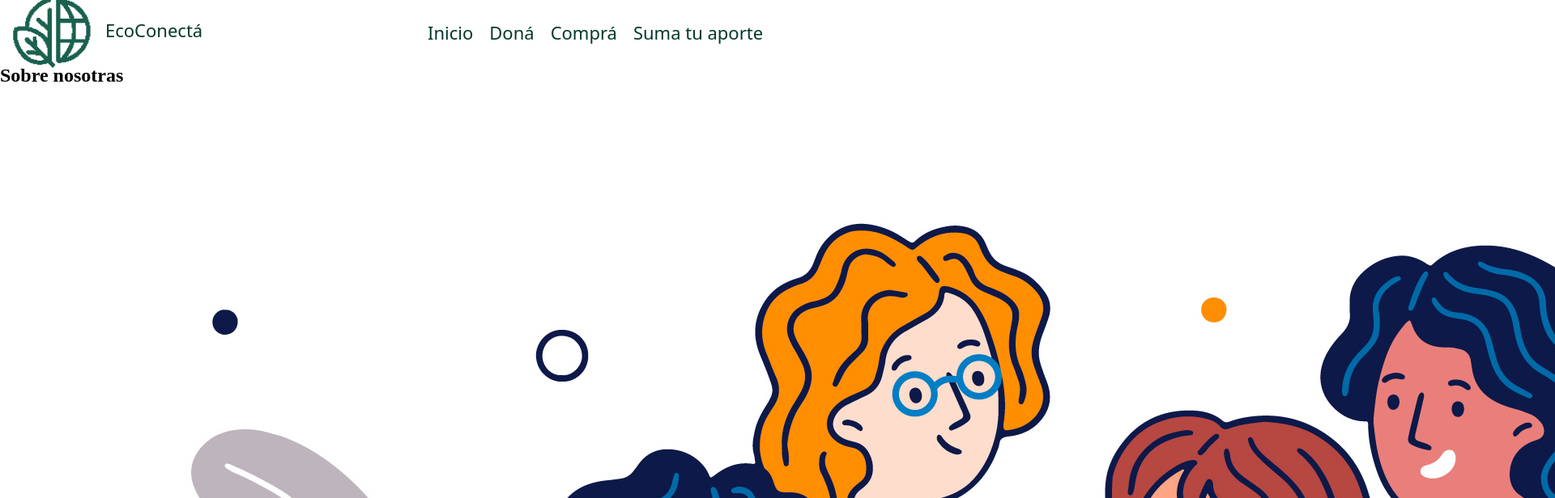
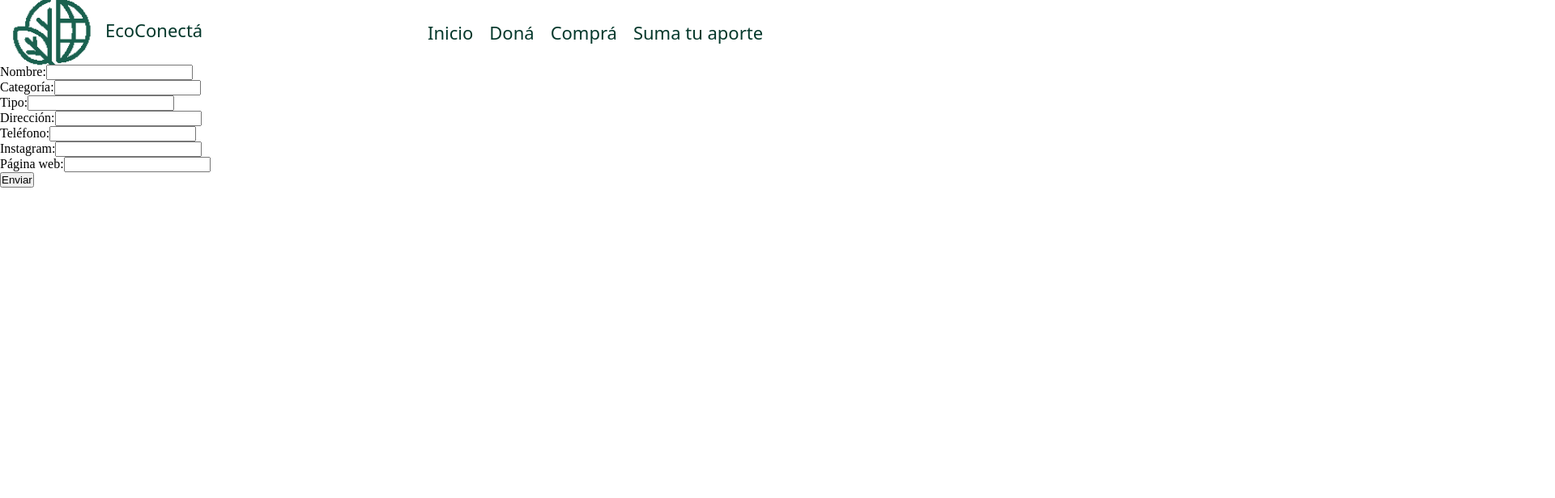
Before and after one commit to AgusPedernera/EcoConecta-full, a React (Vite) app in the folder EcoConecta-Front/client/: page /nosotros in a window 1280 px wide. Shown: the top 616 px of the page at 81% size, 1920 px wide, since content can reach past the window. Built offline with nearby package versions, Linux system fonts and the light colour scheme.

Commit message:
seguimos con la conexion frontend y backend

```diff
--- a/EcoConecta-Front/client/src/components/Card.jsx
+++ b/EcoConecta-Front/client/src/components/Card.jsx
@@ -1,5 +1,4 @@
 import React from 'react'
-import { NavLink } from 'react-router-dom'
 
 
 const Card = (props) => {
@@ -10,7 +9,7 @@ const Card = (props) => {
         <div>
             <article >
                 <img src={props.foto} className="snap" />
-                <NavLink to={props.direccion}>{props.h2}</NavLink>
+                <a href={props.direccion}>{props.h2}</a>
 
             </article>
         </div>
--- a/EcoConecta-Front/client/src/pages/Nosotros.jsx
+++ b/EcoConecta-Front/client/src/pages/Nosotros.jsx
@@ -1,4 +1,4 @@
-import React from 'react'
+import React, { useState } from 'react'
 import NavBar from '../components/NavBar'
 
 const Nosotros = () => {
@@ -17,45 +17,83 @@ const Nosotros = () => {
         }
     }
 
+
+
+
+
+    const [formData, setFormData] = useState({
+        nombre: '',
+        categoria: '',
+        tipo: '',
+        direccion: '',
+        telefono: '',
+        instagram: '',
+        paginaWeb: '',
+    });
+
+    const handleChange = (e) => {
+        const { name, value } = e.target;
+        setFormData({
+        ...formData,
+        [name]: value,
+        });
+    };
+
+    const handleSubmit = (e) => {
+        e.preventDefault();
+        // Aquí puedes manejar la lógica de envío o almacenamiento de los datos
+        console.log(formData);
+        // También puedes enviar los datos a un servidor o realizar otras acciones según tus necesidades
+    };
     return (
-        <div>
-            <NavBar />
-            <div id="form">
-                <article id="p-1">
-                    <h2>Sobre nosotras</h2>
-                    <img src="img/cinco.jpg" alt="" />
-                    <p>Hola! Somos un grupo de mujeres aprendiendo Programación Web Full Stack con la Fundación Pescar. Estamos desarrollando una plataforma que conecta organizaciones que aceptan donaciones en Córdoba con personas generosas y emprendedores sostenibles con aquellos que buscan consumir de manera amigable con el medio ambiente. ¡Queremos conocer todas las propuestas en Córdoba para asegurarnos de incluir a todos! ¡Ayúdanos compartiendo información valiosa para nuestra página web!</p>
-                </article>
-                <article id="p-2">
-                    <h2>Ayudanos con tu aporte</h2>
+            <div>
+                <NavBar />
+                <form onSubmit={handleSubmit}>
+        <label>
+            Nombre:
+            <input type="text" name="nombre" value={formData.nombre} onChange={handleChange} />
+        </label>
+        <br />
 
-                    <form id="miFormulario">
-                        <div>
-                            <label>¿Conocés fundaciones u organizaciones de Córdoba Capital que reciba donaciones?</label><br />
-                            <input type="radio" id="pregunta1Si" name="pregunta1" value="si" onclick="mostrarPregunta(2)" /> <label for="pregunta1Si">Sí</label>
-                            <input type="radio" id="pregunta1No" name="pregunta1" value="no" onclick="mostrarPregunta(2)" /> <label for="pregunta1No">No</label>
-                        </div>
+        <label>
+            Categoría:
+            <input type="text" name="categoria" value={formData.categoria} onChange={handleChange} />
+        </label>
+        <br />
 
-                        <div id="pregunta2" class="hidden">
-                            <label for="respuesta2">Dejanos los nombres de las fundaciones u organizaciones  y si tenes algún contacto para que podamos comunicarnos con ellos/as</label><br />
-                            <input type="text" id="respuesta2" name="respuesta2" placeholder="Nombre y/o contacto" />
-                        </div>
+        <label>
+            Tipo:
+            <input type="text" name="tipo" value={formData.tipo} onChange={handleChange} />
+        </label>
+        <br />
 
-                        <div>
-                            <label>¿Conocés alguna feria o emprendedores sustentables de Córdoba Capital?</label><br />
-                            <input type="radio" id="pregunta3Si" name="pregunta3" value="si" onclick="mostrarPregunta(4)" /> <label for="pregunta3Si">Sí</label>
-                            <input type="radio" id="pregunta3No" name="pregunta3" value="no" onclick="mostrarPregunta(4)" /> <label for="pregunta3No">No</label>
-                        </div>
+        <label>
+            Dirección:
+            <input type="text" name="direccion" value={formData.direccion} onChange={handleChange} />
+        </label>
+        <br />
 
-                        <div id="pregunta4" class="hidden">
-                            <label for="respuesta4">Dejanos los nombres de ferias o emprendedores que conozcas, y si tenes algun contacto o link para que podamos conocerlos</label><br />
-                            <input type="text" id="respuesta4" name="respuesta4" placeholder="Nombre y/o contacto" />
-                        </div>
+        <label>
+            Teléfono:
+            <input type="text" name="telefono" value={formData.telefono} onChange={handleChange} />
+        </label>
+        <br />
 
-                        <input type="submit" value="Enviar" />
-                    </form>
-                </article>
-            </div>
+        <label>
+            Instagram:
+            <input type="text" name="instagram" value={formData.instagram} onChange={handleChange} />
+        </label>
+        <br />
+
+        <label>
+            Página web:
+            <input type="text" name="paginaWeb" value={formData.paginaWeb} onChange={handleChange} />
+        </label>
+        <br />
+
+        <button type="submit">Enviar</button>
+        </form>
+
         </div>
     )
 }
--- a/EcoConecta-Front/client/src/utils/HandleHttp.js
+++ b/EcoConecta-Front/client/src/utils/HandleHttp.js
@@ -10,6 +10,7 @@ export const getCardsDona = async (url) => {
         }
 
         const productos = await res.mongoose()
+        console.log('cards  productos dona',productos)
         // console.log(productos) // <- todos los productos del back
         return productos
 
@@ -30,6 +31,7 @@ export const getCardsCompra = async (url) => {
         }
 
         const productos = await res.mongoose()
+        console.log('cards productos compra', productos)
         // console.log(productos) // <- todos los productos del back
         return productos
 
```
Also changed, not shown: EcoConecta-Front/client/src/components/CardsInfo.jsx (added, +12 -0 lines), EcoConecta-Front/client/src/components/InfoCard.jsx (added, +11 -0 lines).
